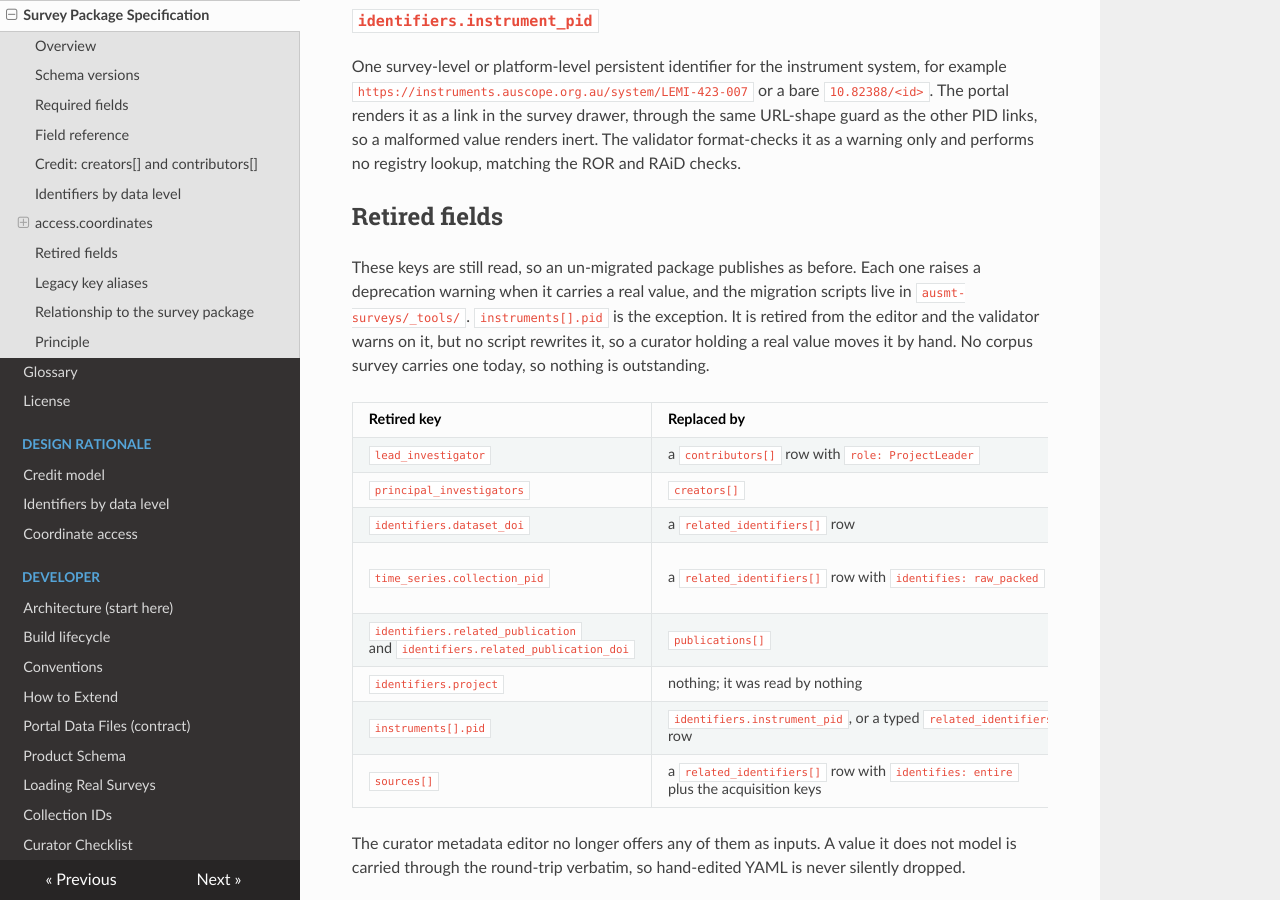
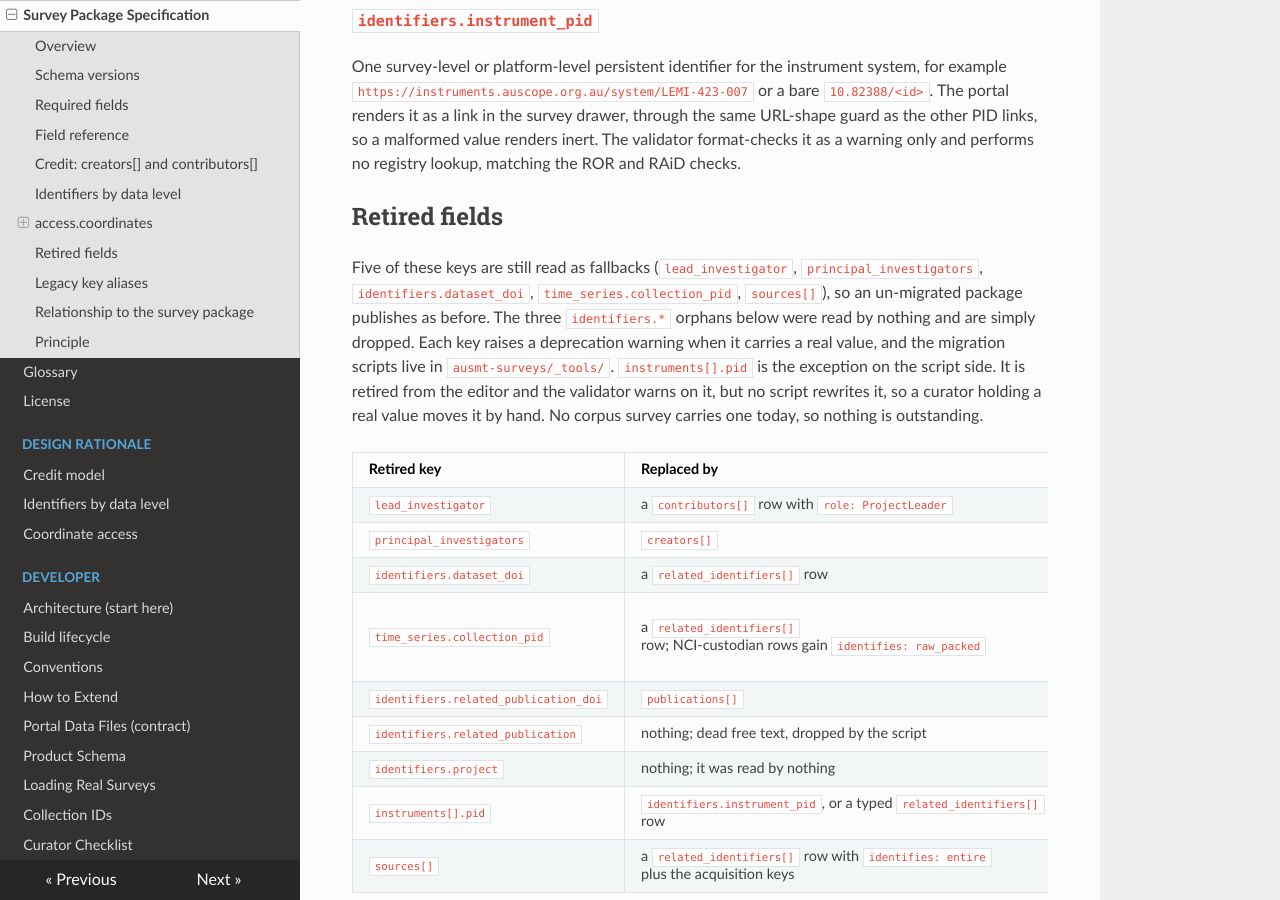
Before and after one commit to bvkay/ausmt, an MkDocs documentation site: the page built from docs/docs/reference/survey-yaml.md, in a window 1280 px wide and 900 px high, scrolled down 5646 px. Built offline with MkDocs 1.6.1, drawn with Linux system fonts in a browser that asks for light colours; nearby versions of some CDN libraries.

Commit message:
docs: version-aware schema guidance, honest retired-key readership, precise migration cells
The harvester field guide now names v1.2 as its subject and tells the reader to
check the served schema's self-identifying title first, since a deployment's
served copy can trail a release by one data build. The retired-fields intro
names the five keys still read as fallbacks and the three orphans dropped
unread; related_publication and related_publication_doi get separate rows since
only the DOI survives migration; the collection_pid row states the NCI-only
identifies inference. The withheld-station example claims only the fields
KD-C3 actually shows, with alg null at source for that survey.

```diff
--- a/docs/docs/reference/survey-yaml.md
+++ b/docs/docs/reference/survey-yaml.md
@@ -277,19 +277,22 @@
 
 ## Retired fields
 
-These keys are still read, so an un-migrated package publishes as before. Each one raises a
-deprecation warning when it carries a real value, and the migration scripts live in
-`ausmt-surveys/_tools/`. `instruments[].pid` is the exception. It is retired from the editor and the
-validator warns on it, but no script rewrites it, so a curator holding a real value moves it by
-hand. No corpus survey carries one today, so nothing is outstanding.
+Five of these keys are still read as fallbacks (`lead_investigator`, `principal_investigators`,
+`identifiers.dataset_doi`, `time_series.collection_pid`, `sources[]`), so an un-migrated package
+publishes as before. The three `identifiers.*` orphans below were read by nothing and are simply
+dropped. Each key raises a deprecation warning when it carries a real value, and the migration
+scripts live in `ausmt-surveys/_tools/`. `instruments[].pid` is the exception on the script side.
+It is retired from the editor and the validator warns on it, but no script rewrites it, so a curator
+holding a real value moves it by hand. No corpus survey carries one today, so nothing is outstanding.
 
 | Retired key | Replaced by | Migration |
 |---|---|---|
 | `lead_investigator` | a `contributors[]` row with `role: ProjectLeader` | `migrate_credit.py` |
 | `principal_investigators` | `creators[]` | `migrate_credit.py` |
 | `identifiers.dataset_doi` | a `related_identifiers[]` row | `migrate_identifiers.py` |
-| `time_series.collection_pid` | a `related_identifiers[]` row with `identifies: raw_packed` | `migrate_identifiers.py` moves the value; `migrate_identifies.py` then adds the `identifies` level |
-| `identifiers.related_publication` and `identifiers.related_publication_doi` | `publications[]` | `migrate_identifiers.py` |
+| `time_series.collection_pid` | a `related_identifiers[]` row; NCI-custodian rows gain `identifies: raw_packed` | `migrate_identifiers.py` moves the value; `migrate_identifies.py` then infers the `identifies` level for NCI rows and lists any other custodian for curator fill-in |
+| `identifiers.related_publication_doi` | `publications[]` | `migrate_identifiers.py` |
+| `identifiers.related_publication` | nothing; dead free text, dropped by the script | `migrate_identifiers.py` |
 | `identifiers.project` | nothing; it was read by nothing | `migrate_identifiers.py` |
 | `instruments[].pid` | `identifiers.instrument_pid`, or a typed `related_identifiers[]` row | no script; the curator moves the value by hand |
 | `sources[]` | a `related_identifiers[]` row with `identifies: entire` plus the acquisition keys | `migrate_identifies.py` |
```
Also changed, not shown: docs/docs/interoperability/api-reference.md (+4 -3 lines), docs/docs/reference/mtcat-schema.md (+7 -6 lines).
